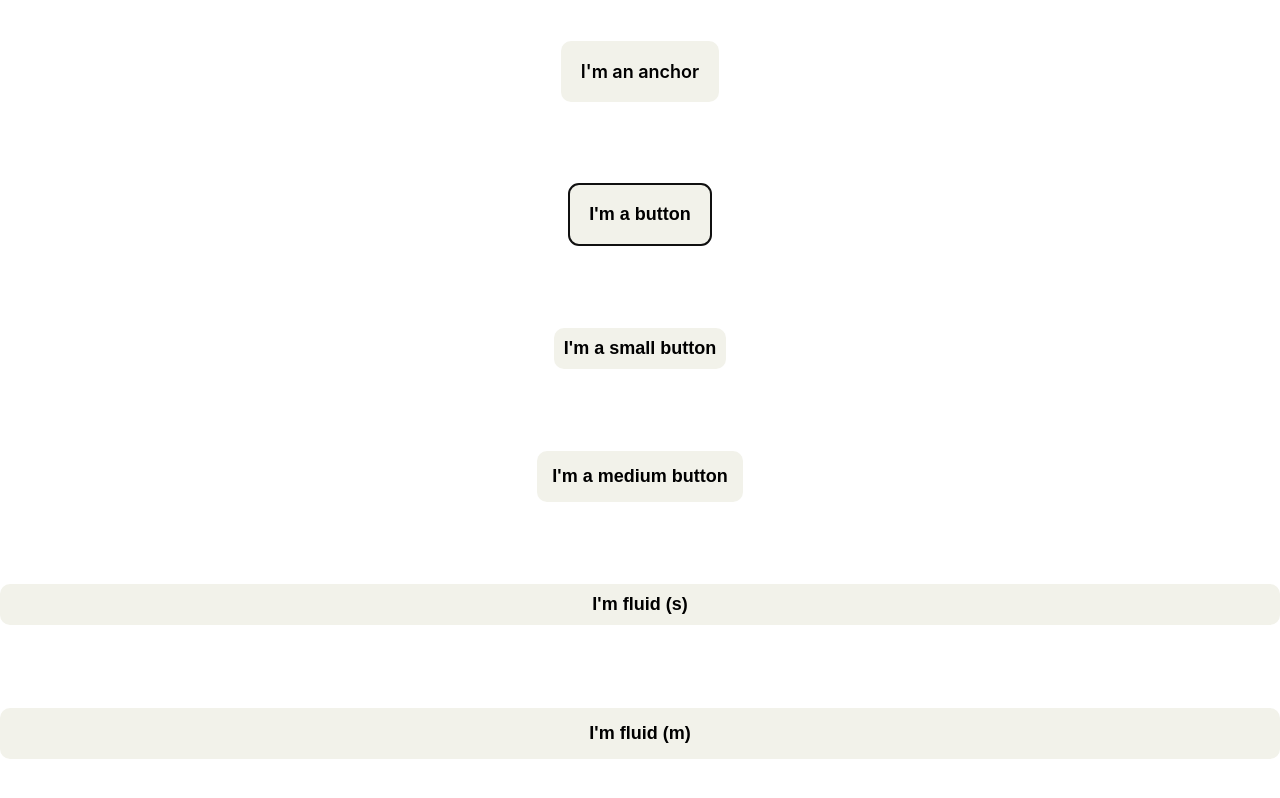
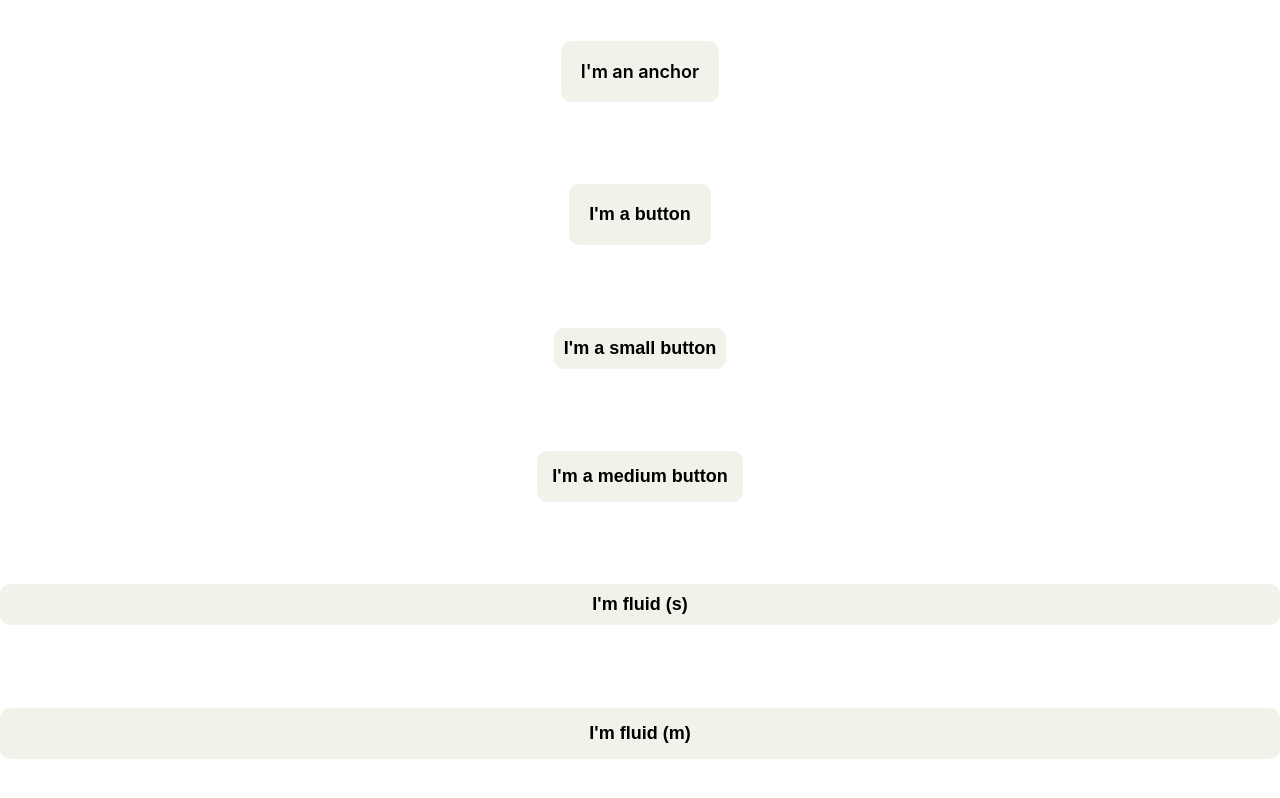
Before and after one commit to R4YLx/BaseButton, a Next.js app: page /ButtonPage in a window 1280 px wide. Built offline with nearby package versions, Linux system fonts and the light colour scheme.

Commit message:
type guard working as intended due to type narrowing

```diff
--- a/components/BaseButton/BaseButton.tsx
+++ b/components/BaseButton/BaseButton.tsx
@@ -1,25 +1,23 @@
-import { ButtonProp } from './BaseButton.types'
+import { ButtonProps } from './BaseButton.types'
 import styles from './BaseButton.module.scss'
 import clsx from 'clsx'
+import { AnchorProps } from './BaseButton.interface'
 
-const hasRef = (props: ButtonProp) => {
+const hasRef = (props: ButtonProps): props is AnchorProps => {
   return 'href' in props
 }
 
-const BaseButton = ({ text, size, isFluid, ...rest }: ButtonProp) => {
+const BaseButton = ({ text, size, isFluid, ...rest }: ButtonProps) => {
   const propStyles = clsx({
     [styles.fullWidth]: isFluid,
     [styles.buttonMedium]: size === 'm',
     [styles.buttonSmall]: size === 's'
   })
 
-  const tProps = rest as ButtonProp
-
-  console.log('hasRef(tProps', hasRef(tProps))
+  const tProps = rest as ButtonProps
 
   if (hasRef(tProps)) {
     return (
-      // @ts-ignore
       <a {...tProps} className={`${styles.button} ${propStyles}`}>
         {text}
       </a>
@@ -27,7 +25,6 @@ const BaseButton = ({ text, size, isFluid, ...rest }: ButtonProp) => {
   }
 
   return (
-    // @ts-ignore
     <button className={`${styles.button} ${propStyles}`} {...tProps}>
       {text}
     </button>
--- a/pages/ButtonPage.tsx
+++ b/pages/ButtonPage.tsx
@@ -5,22 +5,9 @@ import styles from '../styles/Home.module.css'
 const ButtonPage: NextPage = () => {
   return (
     <div className={styles.flexContainer}>
-      <BaseButton
-        href="/"
-        target="_blank"
-        text="I'm an anchor"
-        aria-label="link"
-        rel="asdasd"
-        type="reset"
-      />
+      <BaseButton href="/" target="_blank" text="I'm an anchor" />
 
-      <BaseButton
-        text="I'm a button"
-        onClick={() => alert('hej')}
-        rel="asdasd"
-        autoFocus
-        type="submit"
-      />
+      <BaseButton text="I'm a button" onClick={() => alert('hej')} />
 
       <BaseButton size="s" text="I'm a small button" />
 
```
Also changed, not shown: components/BaseButton/BaseButton.types.ts (+4 -4 lines).
